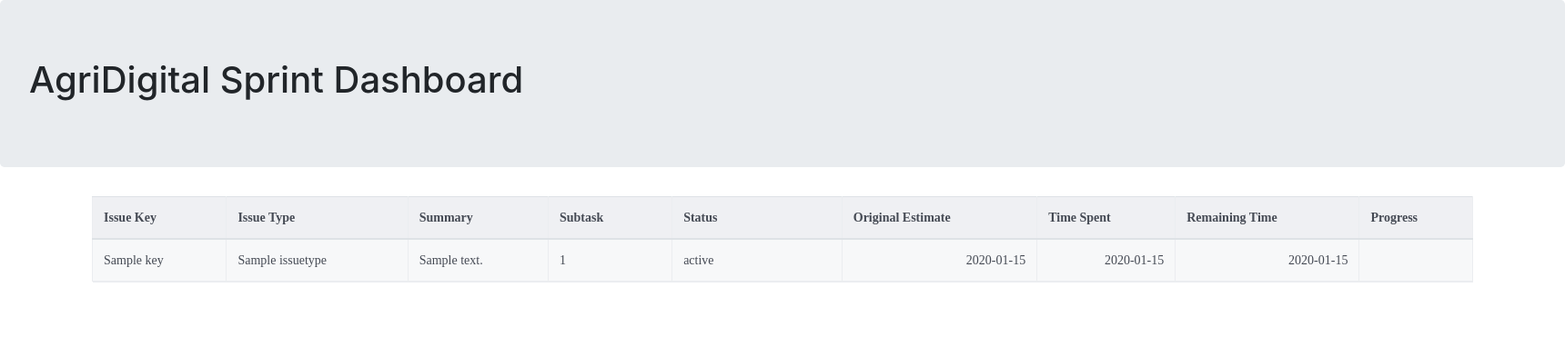
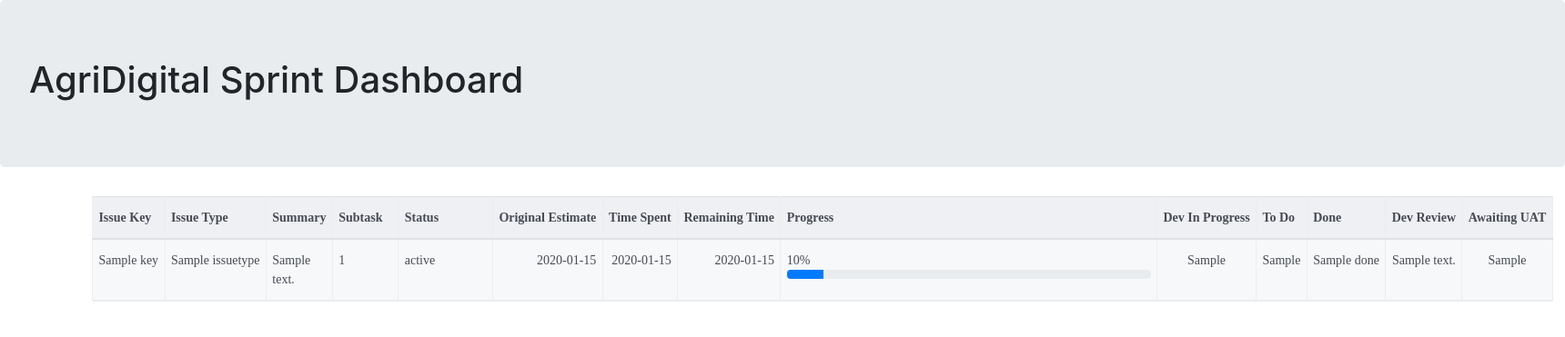
Before and after one commit to mlagridigital/jiraDashboard, a Flask app: template app/templates/index.html in a window 1720 px wide. Shown: the top 371 px of the page at 91% size. Run offline with Flask 2, Linux system fonts and the light colour scheme; the template is opened without the code that fills it: most values are stand-ins (such as "Sample title", 1, 10 or a date in 2020); some libraries are stand-ins or nearby versions.

Commit message:
tables features: progress bar, count of status and str representation of times

```diff
--- a/app/routes.py
+++ b/app/routes.py
@@ -6,7 +6,7 @@
 @app.route('/')
 def index():
 
-	sprint = 78
+	sprint = 76
 
 	data = apiRequests.start(sprint)
 	return render_template('index.html', stories = data['stories'])
--- a/app/static/styles/style.css
+++ b/app/static/styles/style.css
@@ -14,16 +14,22 @@
 }
 
 td, th {
-	padding: 0.5rem;
+	white-space: pre;
+
+
 	text-align: left;
 	vertical-align: middle;
-	white-space: pre;
 	border: solid 1px #ebedf0;
 	box-shadow: 0px 1px 0 0 #ebedf0;
 
 	font-family: Avenir-Roman;
 	font-size: 14px;
 	color: #454a54;
+}
+
+.table td, .table th{
+	padding-left: 0.4rem;
+	padding-right: 0.4rem;
 }
 
 th {
@@ -51,3 +57,19 @@
 td.cell_time {
 	text-align: right;
 }
+
+td.cell_status_count {
+	text-align: center;
+}
+
+td.cell_progress {
+}
+
+.progress {
+	min-width: 400px;
+}
+
+.progess_percentage {
+	vertical-align: middle;
+	text-align: : center;
+}
--- a/app/templates/index.html
+++ b/app/templates/index.html
@@ -17,7 +17,7 @@
 		<h1>AgriDigital Sprint Dashboard</h1>
 	</div>
 	<div class="container-fluid">
-		<table class="table">
+		<table class="table table-condensed">
 			<thead>
 				<tr>
 					<th>Issue Key</th>
@@ -29,6 +29,11 @@
 					<th>Time Spent</th>
 					<th>Remaining Time</th>
 					<th>Progress</th>
+					<th>Dev In Progress</th>
+					<th>To Do</th>
+					<th>Done</th>
+					<th>Dev Review</th>
+					<th>Awaiting UAT</th>
 				</tr>
 			</thead>
 			<tbody>
@@ -40,10 +45,18 @@
 						<td class="cell_summary">{{ issue.summary }}</td>
 						<td>{{ issue.subtasks|length }}</td>
 						<td>{{ issue.status }}</td>
-						<td class="cell_time">{{ issue.aggregatetimeoriginalestimate }}</td>
-						<td class="cell_time">{{ issue.aggregatetimespent }}</td>
-						<td class="cell_time">{{ issue.aggregatetimeestimate }}</td>
-						<td class="cell_progress"></td>
+						<td class="cell_time">{% if issue.aggregatetimeoriginalestimate != None %}{{ issue.aggregatetimeoriginalestimate_str }}{% endif %}</td>
+						<td class="cell_time">{% if issue.aggregatetimespent != None %}{{ issue.aggregatetimespent_str }}{% endif %}</td>
+						<td class="cell_time">{% if issue.aggregatetimeestimate != None %}{{ issue.aggregatetimeestimate_str }}{% endif %}</td>
+
+						<td class="cell_progress"><span class="progress_percentage">{{ issue.progress }}%</span><span class="progress" style="height: 10px"><div class="progress-bar" role="progressbar" style="height: 10px; width: {{ issue.progress }}%" aria-valuenow="0" aria-valuemin="0" aria-valuemax="100"></div></span></td>
+
+						<td class="cell_status_count">{{ issue.subtask_status_count['Dev In Progress'] }}</td>
+						<td class="cell_status_count">{{ issue.subtask_status_count['To Do'] }}</td>
+						<td class="cell_status_count">{{ issue.subtask_status_count['Done'] }}</td>
+						<td class="cell_status_count">{{ issue.subtask_status_count['Dev Review'] }}</td>
+						<td class="cell_status_count">{{ issue.subtask_status_count['Awaiting UAT'] }}</td>
+
 
 						{% if issue.subtasks|length > 0 %}
 
@@ -56,10 +69,15 @@
 									<td class="cell_summary">{{ subtask.summary }}</td>
 									<td>{{ subtask.devteam }}</td>
 									<td>{{ subtask.status }}</td>
-									<td class="cell_time">{{ subtask.aggregatetimeoriginalestimate }}</td>
-									<td class="cell_time">{{ subtask.aggregatetimespent }}</td>
-									<td class="cell_time">{{ subtask.aggregatetimeestimate }}</td>
+									<td class="cell_time">{% if subtask.aggregatetimeoriginalestimate != None %}{{ subtask.aggregatetimeoriginalestimate_str }}{% endif %}</td>
+									<td class="cell_time">{% if subtask.aggregatetimespent != None %}{{ subtask.aggregatetimespent_str }}{% endif %}</td>
+									<td class="cell_time">{% if subtask.aggregatetimeestimate != None %}{{ subtask.aggregatetimeestimate_str }}{% endif %}</td>
 									<td class="cell_progress"></td>
+									<td></td>
+									<td></td>
+									<td></td>
+									<td></td>
+									<td></td>
 								</tr>
 
 							{% endfor %}
@@ -79,10 +97,6 @@
 		$(this).nextUntil('tr.row_story').slideToggle(200);
 	});
 
-	$('td.cell_progress').progressbar({
-		value: 20
-	});
-
 
 </script>
 
```
Also changed, not shown: app/apiRequests.py (+61 -32 lines), trialCode/str_times.py (added, +29 -0 lines).
